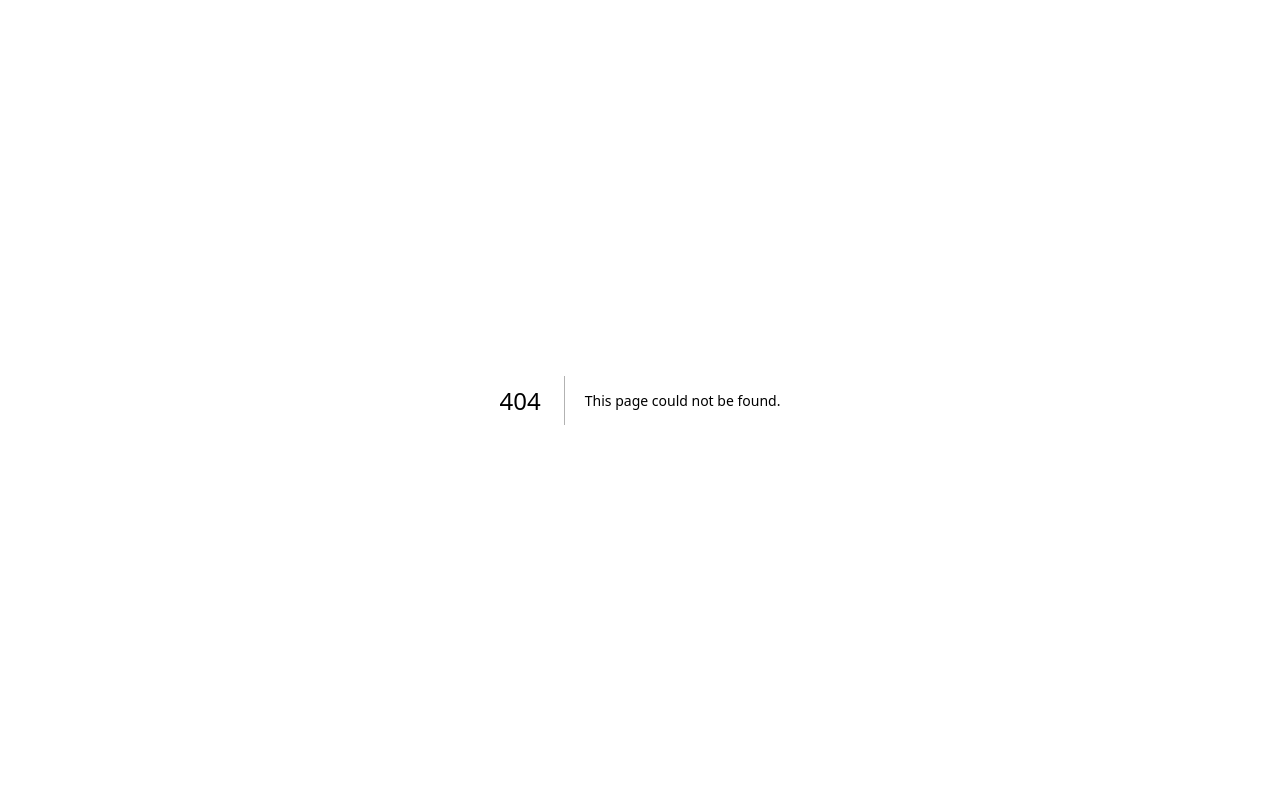
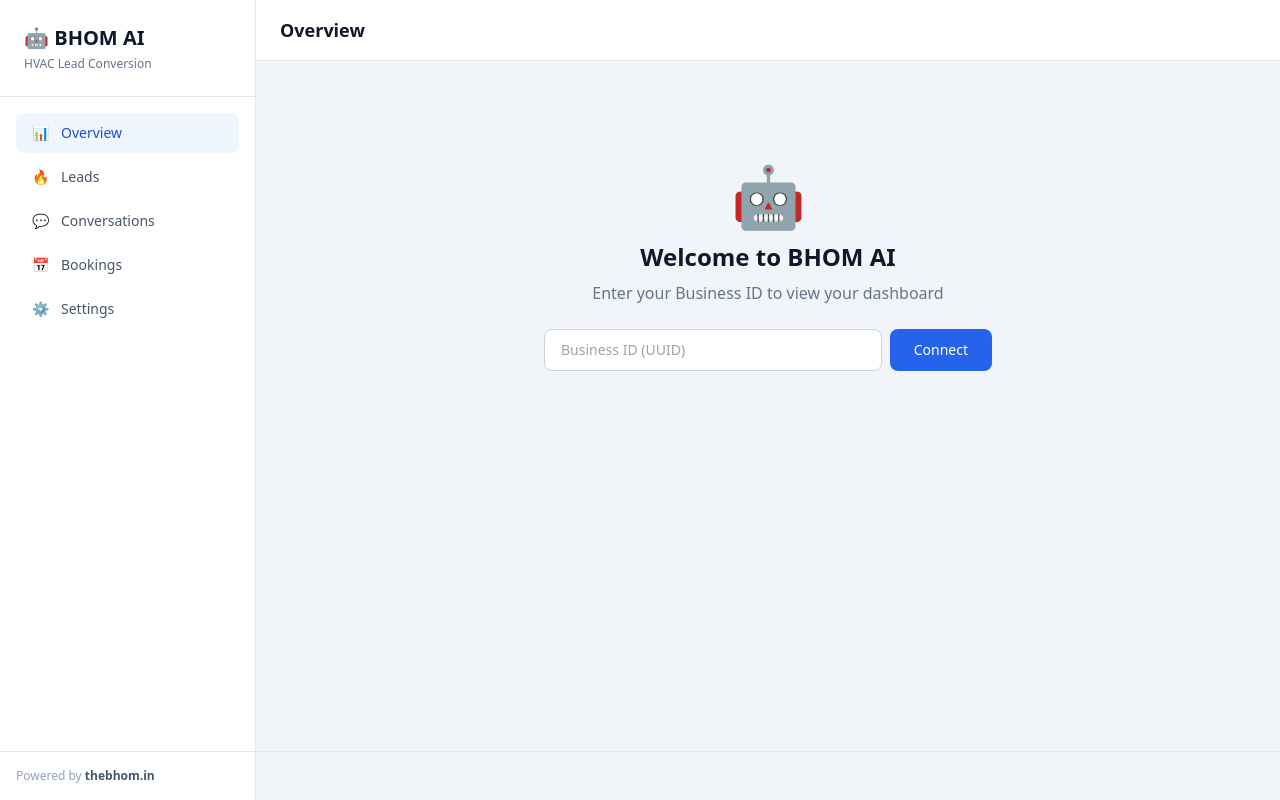
Before and after one commit to bhomvratrai-glitch/hvac-ai-chatbot, a Next.js app: page /dashboard in a window 1280 px wide. Before the commit this address had no page. Built offline with nearby package versions, Linux system fonts and the light colour scheme.

Commit message:
feat: add dashboard overview with stats cards + embed code

```diff
--- /dev/null
+++ b/src/app/dashboard/page.js
@@ -0,0 +1,66 @@
+'use client';
+import { useState, useEffect } from 'react';
+
+export default function DashboardPage() {
+  const [stats, setStats] = useState(null);
+  const [businessId, setBusinessId] = useState('');
+
+  useEffect(() => {
+    const saved = localStorage.getItem('bhom_business_id');
+    if (saved) { setBusinessId(saved); fetchStats(saved); }
+  }, []);
+
+  async function fetchStats(bid) {
+    try { const resp = await fetch('/api/analytics?business_id=' + bid); setStats(await resp.json()); } catch (e) { console.error(e); }
+  }
+
+  function handleConnect(e) {
+    e.preventDefault();
+    if (businessId) { localStorage.setItem('bhom_business_id', businessId); fetchStats(businessId); }
+  }
+
+  if (!businessId || !stats) {
+    return (
+      <div className="max-w-md mx-auto mt-20 text-center">
+        <div className="text-6xl mb-4">🤖</div>
+        <h2 className="text-2xl font-bold text-slate-900 mb-2">Welcome to BHOM AI</h2>
+        <p className="text-slate-500 mb-6">Enter your Business ID to view your dashboard</p>
+        <form onSubmit={handleConnect} className="flex gap-2">
+          <input type="text" value={businessId} onChange={e => setBusinessId(e.target.value)} placeholder="Business ID (UUID)" className="flex-1 px-4 py-2.5 border border-slate-300 rounded-lg text-sm focus:ring-2 focus:ring-blue-500 focus:border-blue-500 outline-none" />
+          <button type="submit" className="px-6 py-2.5 bg-blue-600 text-white rounded-lg text-sm font-medium hover:bg-blue-700 transition-colors">Connect</button>
+        </form>
+      </div>
+    );
+  }
+
+  const cards = [
+    { label: 'Total Leads', value: stats.total_leads, icon: '👥', color: 'blue' },
+    { label: 'Hot Leads 🔥', value: stats.hot_leads, icon: '🔥', color: 'red' },
+    { label: 'Conversations', value: stats.total_conversations, icon: '💬', color: 'purple' },
+    { label: 'Bookings', value: stats.total_bookings, icon: '📅', color: 'green' },
+    { label: 'Conversion Rate', value: stats.conversion_rate, icon: '📈', color: 'orange' },
+  ];
+
+  const colorMap = { blue:'bg-blue-50 text-blue-700 border-blue-200', red:'bg-red-50 text-red-700 border-red-200', purple:'bg-purple-50 text-purple-700 border-purple-200', green:'bg-green-50 text-green-700 border-green-200', orange:'bg-orange-50 text-orange-700 border-orange-200' };
+
+  return (
+    <div>
+      <div className="grid grid-cols-1 sm:grid-cols-2 lg:grid-cols-5 gap-4 mb-8">
+        {cards.map(card => (
+          <div key={card.label} className={`p-5 rounded-xl border ${colorMap[card.color]}`}>
+            <div className="text-2xl mb-1">{card.icon}</div>
+            <div className="text-3xl font-bold">{card.value}</div>
+            <div className="text-sm opacity-70 mt-1">{card.label}</div>
+          </div>
+        ))}
+      </div>
+      <div className="bg-white rounded-xl border border-slate-200 p-6">
+        <h3 className="text-lg font-semibold text-slate-900 mb-2">📋 Embed Code</h3>
+        <p className="text-sm text-slate-500 mb-4">Add this script tag to your website to enable the AI chat widget</p>
+        <div className="bg-slate-900 rounded-lg p-4 text-green-400 text-sm font-mono overflow-x-auto">
+          &lt;script src="{typeof window !== 'undefined' ? window.location.origin : ''}/widget.js" data-business-id="{businessId}"&gt;&lt;/script&gt;
+        </div>
+      </div>
+    </div>
+  );
+}
```
